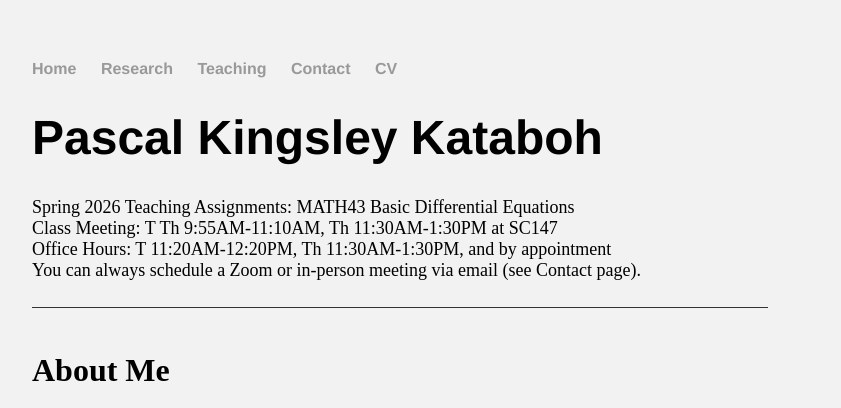
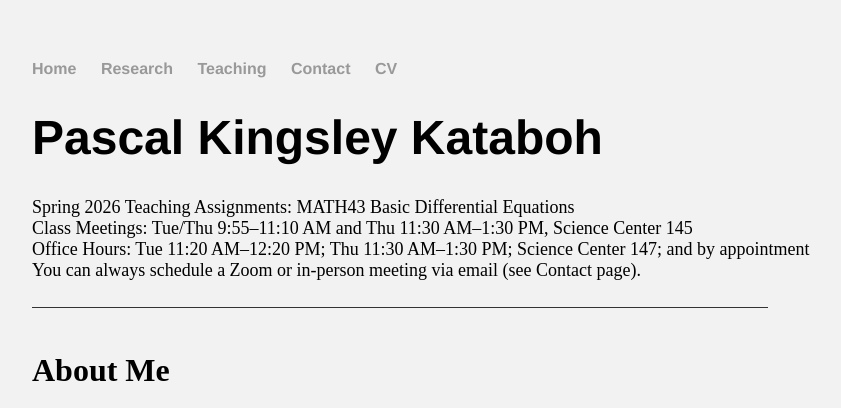
Before and after one commit to kataboh/kataboh.github.io, a Jekyll site: the page built from index.html, in a window 1280 px wide, cut to the strip 0-408 px from the top of the page. Shown: the whole strip, without its empty margins (160-1001 px from the left). Built offline with Jekyll 4.4.1, drawn with Linux system fonts in a browser that asks for light colours.

Commit message:
Update index.html

```diff
--- a/index.html
+++ b/index.html
@@ -6,9 +6,9 @@ title: Pascal Kingsley Kataboh's Homepage
 	<h1>Pascal Kingsley Kataboh</h1>
 	<font size="4">Spring 2026 Teaching Assignments: MATH43 Basic Differential Equations</font>
 	<br>
-	<font size="4">Class Meeting: T Th 9:55AM-11:10AM, Th 11:30AM-1:30PM at SC147</font>
+	<font size="4">Class Meetings: Tue/Thu 9:55–11:10 AM and Thu 11:30 AM–1:30 PM, Science Center 145</font>
 	<br>
-	<font size="4">Office Hours: T 11:20AM-12:20PM, Th 11:30AM-1:30PM, and by appointment</font>
+	<font size="4">Office Hours: Tue 11:20 AM–12:20 PM; Thu 11:30 AM–1:30 PM; Science Center 147; and by appointment</font>
 	<br>
 	<font size="4">You can always schedule a Zoom or in-person meeting via email (see Contact page).</font>
 	<br>
```
